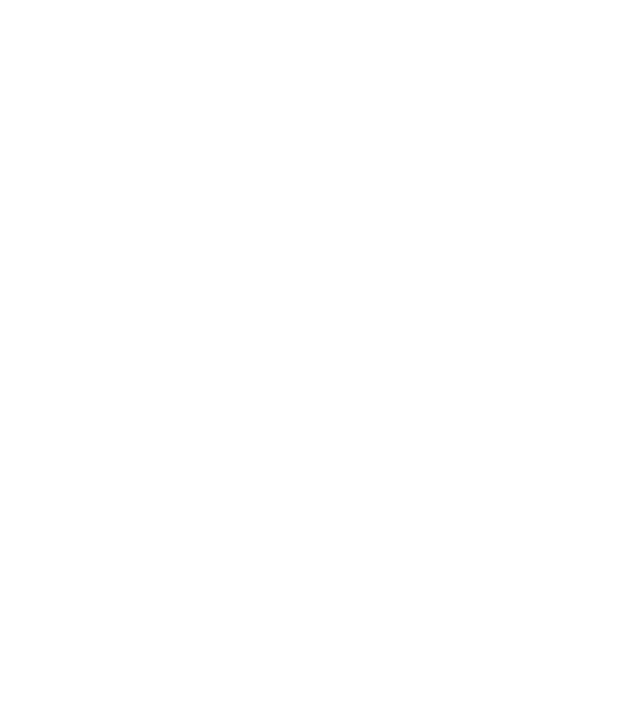
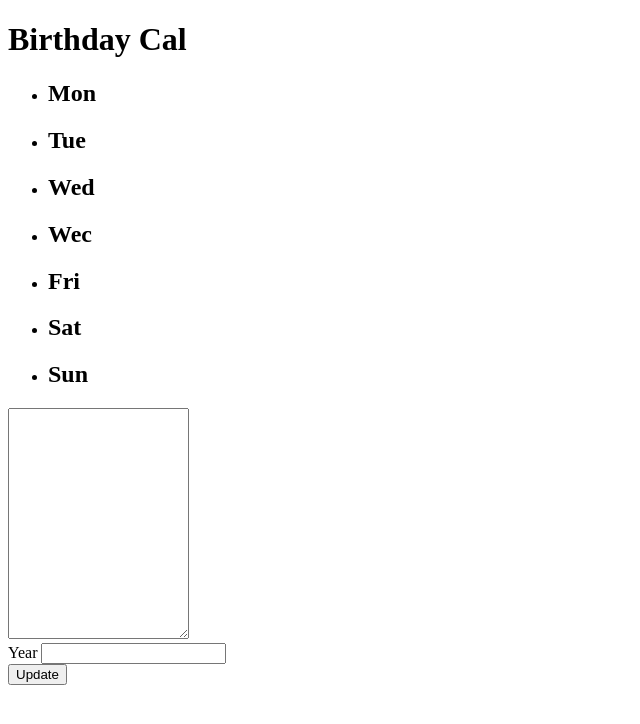
Before and after one commit to sdhanrajaxioned/birthday_cal, a website: page index.html in a window 1280 px wide. Shown: the whole page, without its empty margins (0-640 px from the left). Drawn offline with Linux system fonts and the light colour scheme.

Commit message:
added calendar structure

```diff
--- a/index.html
+++ b/index.html
@@ -1,32 +1,62 @@
-<!doctype html>
+<!DOCTYPE html>
 <html lang="en">
   <head>
-        <meta charset="utf-8">
-        <title>Client</title>
-        <meta name="description" lang="en" content="">
-        <meta name="viewport" content="width=device-width, initial-scale=1, maximum-scale=1">
+    <meta charset="utf-8" />
+    <title>Birthday Cal</title>
+    <meta name="description" lang="en" content="" />
+    <metaname="viewport" content="width=device-width, initial-scale=1, maximum-scale=1" />
+    <script src="https://kit.fontawesome.com/ac77fb1b0f.js" crossorigin="anonymous"></script>
     <link rel="shortcut icon" href="favicon.ico" />
-        <link rel="stylesheet" media="screen" href="assets/vendor/font-awesome/css/all.min.css" >
-        <link rel="stylesheet" media="screen" href="assets/css/style.css" >
+    <link rel="stylesheet" media="screen" href="assets/vendor/font-awesome/css/all.min.css" />
+    <link rel="stylesheet" media="screen" href="assets/css/style.css" />
   </head>
   <body>
     <!--container start-->
     <div class="container">
-            <!--header section start-->
-            <header>
-            </header>
-            <!--header section ends-->
       <!--main section start-->
       <main>
+        <h1 class="title">Birthday Cal</h1>
+        <ul class="birthday-cal">
+          <li class="day" id="mon">
+            <h2>Mon</h2>
+          </li>
+          <li class="day" id="tue">
+            <h2>Tue</h2>
+          </li>
+          <li class="day" id="wed">
+            <h2>Wed</h2>
+          </li>
+          <li class="day" id="Thu">
+            <h2>Wec</h2>
+          </li>
+          <li class="day" id="Fri">
+            <h2>Fri</h2>
+          </li>
+          <li class="day" id="Sat">
+            <h2>Sat</h2>
+          </li>
+          <li class="day" id="Sun">
+            <h2>Sun</h2>
+          </li>
+        </ul>
+        <div class="form-container">
+          <form method="GET" class="birthdate-form">
+            <div class="formgroup textarea-formgroup">
+              <textarea  id="birth-dates-textarea" rows="15"></textarea>
+            </div>
+            <div class="right-content">
+              <div class="formgroup ">
+                <label for="year">Year</label>
+                <input type="number" name="" maxlength="4" min="0" id="year" />
+              </div>
+              <button type="submit" class="update-btn" id="update-btn">Update</button>
+            </div>
+          </form>
+        </div>
       </main>
       <!--main section end-->
-            <!--footer section start-->
-            <footer>
-            </footer>
-            <!--footer section end-->
     </div>
     <!--container end-->
-        <script>
-        </script>
+    <script src="assets/vendor/script.js"></script>
   </body>
 </html>
```
Lines whose indentation alone changed are shown as unchanged.
